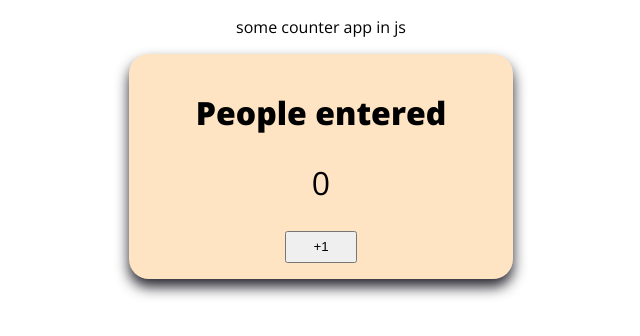
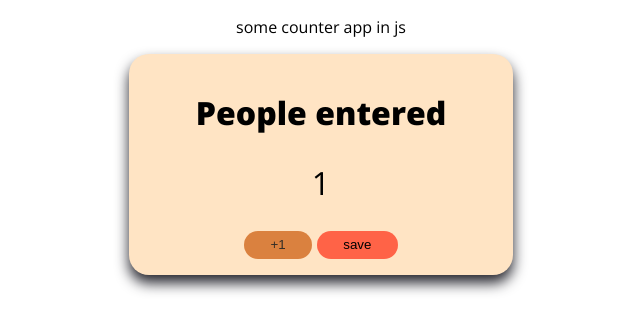
Before and after one commit to MaciejBodnar7/js-counting-simple-app, a plain HTML site: page index.html in a window 1280 px wide. Both pictures are taken after a click on the button "+1". Shown: the whole page, without its empty margins (319-959 px from the left). Drawn offline with nearby package versions, Linux system fonts and the light colour scheme.

Commit message:
increment function on button and btn class

```diff
--- a/index.html
+++ b/index.html
@@ -18,7 +18,8 @@
       <div class="card">
         <h1>People entered</h1>
         <h2 id="count-el">0</h2>
-        <button id="increment-btn" onclick="increment()">+1</button>
+        <button class="btn" id="increment-btn" onclick="increment()">+1</button>
+        <button class="btn" id="save-btn" onclick="save()">save</button>
       </div>
     </div>
     <script src="index.js"></script>
--- a/index.js
+++ b/index.js
@@ -1,6 +1,25 @@
 // document.getElementById('count-el').innerText = 4;
 
-let count = 5;
+// let count = 5;
 
-count = count + 1;
-console.log(count);
+// count = count + 1;
+// console.log(count);
+
+// function increment() {
+//   count = count + 1;
+//   document.getElementById('count-el');.innerText = count;
+//   console.log(count);
+// }
+
+let count = 0;
+let countEl = document.getElementById('count-el');
+
+function increment() {
+  count = count + 1;
+  countEl.innerText = count;
+  save();
+}
+
+function save() {
+  console.log(count);
+}
--- a/style.css
+++ b/style.css
@@ -27,6 +27,21 @@ body > * {
   font-size: 2em;
   font-weight: 400;
 }
+.btn {
+  padding: 0.5em 2em;
+  cursor: pointer;
+  border-radius: 20rem;
+  border: 0;
+  transition: opacity 0.3s;
+}
+.btn:hover,
+.btn:focus {
+  opacity: 0.8;
+}
+
 #increment-btn {
-  padding: 0.5em 2em;
+  background-color: chocolate;
 }
+#save-btn {
+  background-color: tomato;
+}
```
